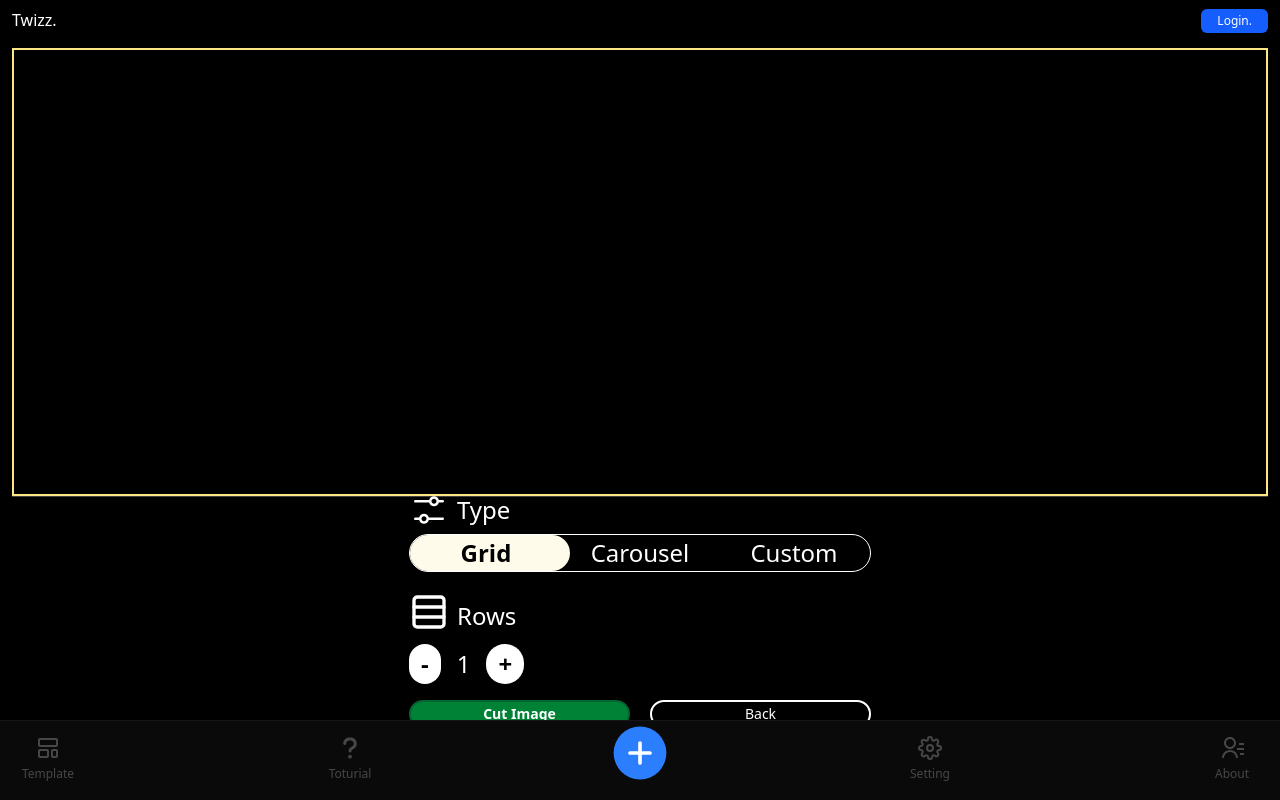
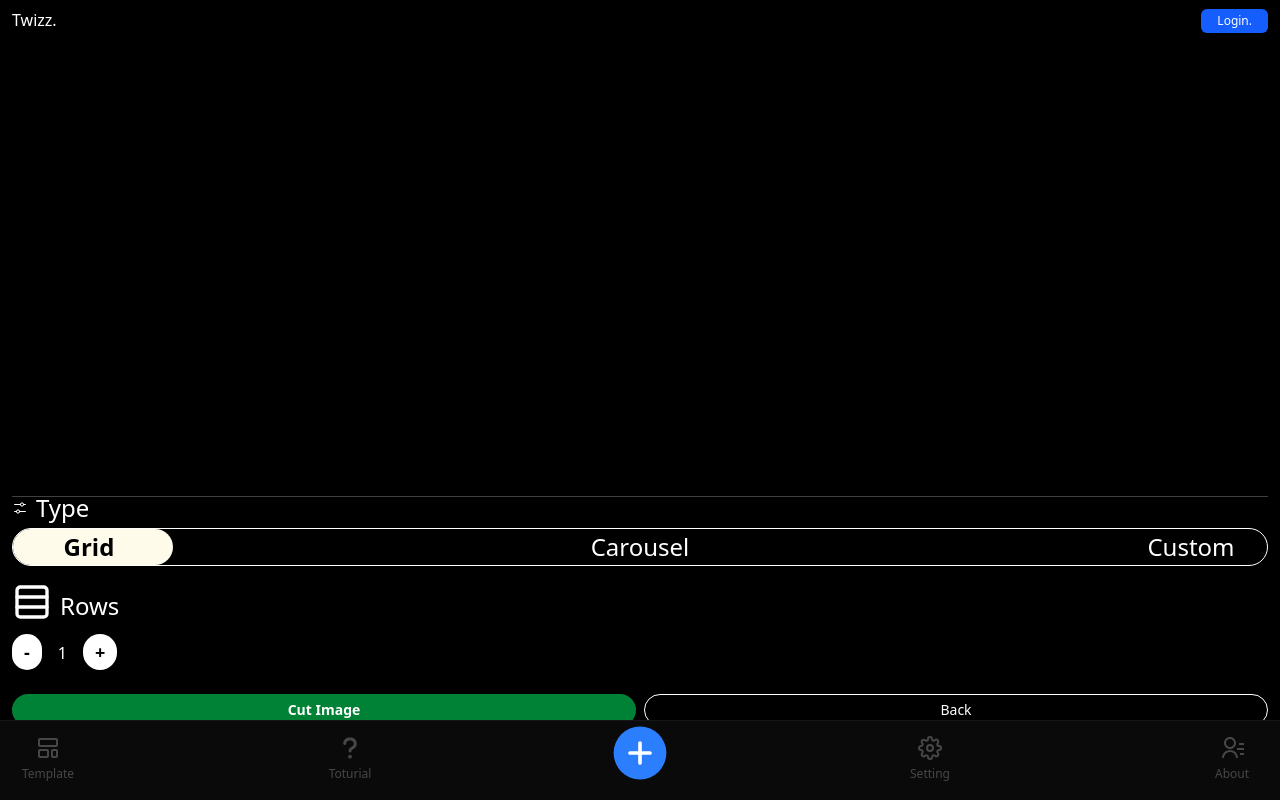
Before and after one commit to MuhYafiTaqq/web_asli, a React (Vite) app: page /Algoritma in a window 1280 px wide. Built offline with nearby package versions, Linux system fonts and the light colour scheme.

Commit message:
modified:   src/pages/Potong/Algoritma.jsx

```diff
--- a/src/pages/Potong/Algoritma.jsx
+++ b/src/pages/Potong/Algoritma.jsx
@@ -83,9 +83,6 @@ const Algoritma = () => {
         if (cropMode === "grid") {
             cellWidth = canvas.width / 3;
             cellHeight = cellWidth * 3 * aspectRatio;
-
-            console.log(cellHeight);
-            console.log(canvas.height);
 
             let totalWidth = cellWidth * 3;
             let totalHeight = cellHeight * gridRows;
@@ -322,17 +319,17 @@ const Algoritma = () => {
 
     return (
         <div className='h-dvh px-3 pt-12 pb-20 flex flex-col'>
-            <div ref={prevRef} className="flex flex-col justify-center h-3/4 items-center border-2 border-amber-200">
+            <div ref={prevRef} className="flex flex-col justify-center h-3/4 items-center ">
                 <canvas ref={canvasRef}></canvas>
             </div>
 
-            <div className='h-1/3 flex items-center justify-center border-t-1 border-white/25'>
-                <div>
+            <div className='h-1/3 flex items-center border-t-1 border-white/25'>
+                <div className='w-full'>
                     <p className="flex items-center gap-2 text-white mb-1 md:text-2xl text-sm">
-                        <VscSettings className="h-4 w-4 md:w-10 md:h-10"/>
+                        <VscSettings className="h-4 w-4"/>
                         Type
                     </p>
-                    <div className={`inline-flex p-0.5 justify-between mb-2 md:mb-5 border-1 md:gap-1.5 border-white rounded-full relative`}>
+                    <div className={`inline-flex w-full p-0.5 justify-between mb-2 border-1 border-white rounded-full relative`}>
                         <span className={`absolute md:w-40 w-26 h-full bg-amber-50 top-0 rounded-full z-1 ${cropMode === "grid" ? "left-0" : cropMode === "custom" ? "right-0" : "left-1/2 transform -translate-x-1/2 md:right-40"}`}></span>
                         <button onClick={() => { setCropMode("grid"); resetGrid(); }}
                             className={`text-sm md:text-2xl md:w-37 z-2 w-25 px-4 rounded ${cropMode === "grid" ? "text-black font-bold" : "text-white"}`}>
@@ -348,7 +345,7 @@ const Algoritma = () => {
                         </button>
                     </div>
 
-                    <div className={`flex ${cropMode != "grid" ? "gap-5" : "" } md:text-2xl`}>
+                    <div className={`flex ${cropMode != "grid" ? "gap-5" : "" } mt-2`}>
                         <div className="">
                             {(cropMode === "custom" || cropMode === "carousel") && (
                             <>
@@ -356,11 +353,11 @@ const Algoritma = () => {
                                     <HiOutlineViewColumns className="h-4 w-4 md:w-10 md:h-10 md:mb-2"/>
                                     Columns
                                 </p>
-                                <button onClick={handleRemoveColumn} className="text-lg md:w-10 md:text-2xl bg-white text-black font-bold md:py-1 md:px-3 px-2 rounded-full mb-2">
+                                <button onClick={handleRemoveColumn} className="text-lg bg-white text-black font-bold px-2.5 rounded-full mb-2">
                                     -
                                 </button>
                                 <h6 className="inline-flex text-white px-4">{gridCols}</h6>
-                                <button onClick={handleAddColumn} className="text-lg bg-white text-black md:text-2xl font-bold px-2 md:py-1 md:px-3 rounded-full mb-2">
+                                <button onClick={handleAddColumn} className="text-lg bg-white text-black font-bold px-2 rounded-full mb-2">
                                     +
                                 </button>
                             </>
@@ -374,20 +371,20 @@ const Algoritma = () => {
                                     <LuRows3 className="w-4 h-4 md:w-10 md:h-10 md:mb-2"/>
                                     Rows
                                 </p>
-                                <button onClick={handleRemoveRow} className="text-lg md:text-2xl bg-white text-black font-bold px-2 md:py-1 md:px-3 rounded-full mb-2">
+                                <button onClick={handleRemoveRow} className="text-lg bg-white text-black font-bold px-2.5 md:py-1 md:px-3 rounded-full mb-2">
                                     -
                                 </button>
                                 <h6 className="inline-flex text-white px-4">{gridRows}</h6>
-                                <button onClick={handleAddRow} className="text-lg md:text-2xl bg-white text-black md:py-1 md:px-3 font-bold px-2 rounded-full mb-2">
+                                <button onClick={handleAddRow} className="text-lg bg-white text-black md:py-1 md:px-3 font-bold px-2 rounded-full mb-2">
                                     +
                                 </button>
                             </>
                             )}
                         </div>
                     </div>
-                    <div className="w-full flex">
-                        <button onClick={handleCrop} className="mt-2 text-sm bg-green-700 font-bold border-2 border-green-800 text-white w-1/2 py-0.5 rounded-full">Cut Image</button>
-                        <button onClick={() => navigate("/Home")} className="mt-2 text-sm border-2 border-white text-white ml-5 w-1/2 py-0.5 rounded-full">Back</button>
+                    <div className="w-full flex mt-4 gap-2">
+                        <button onClick={handleCrop} className="text-sm bg-green-700 font-bold text-white w-1/2 py-1.5 rounded-full">Cut Image</button>
+                        <button onClick={() => navigate("/Home")} className="text-sm border-1 border-white text-white w-1/2 py-0.5 rounded-full">Back</button>
                     </div>
                 </div>
             </div>
```
